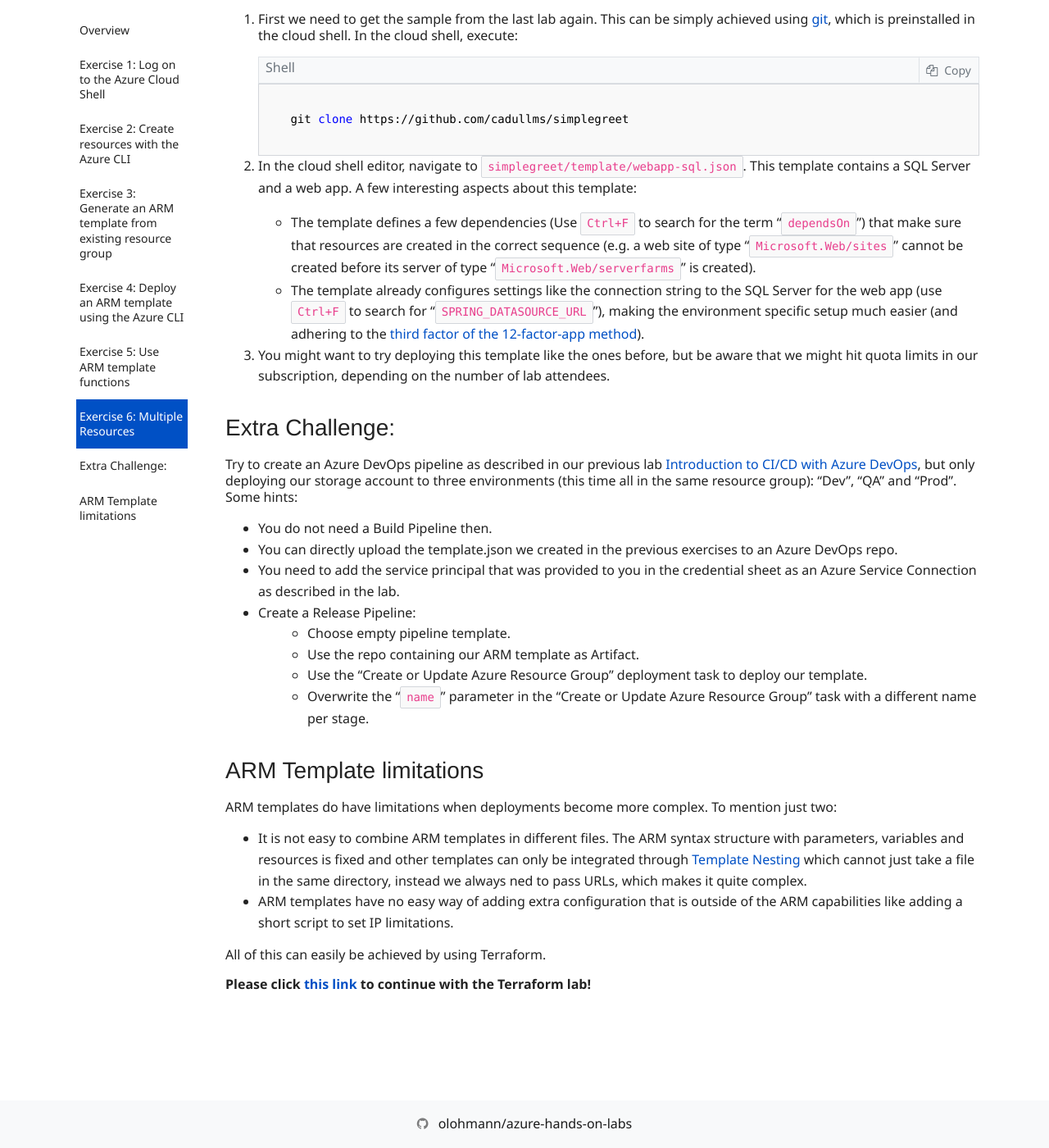
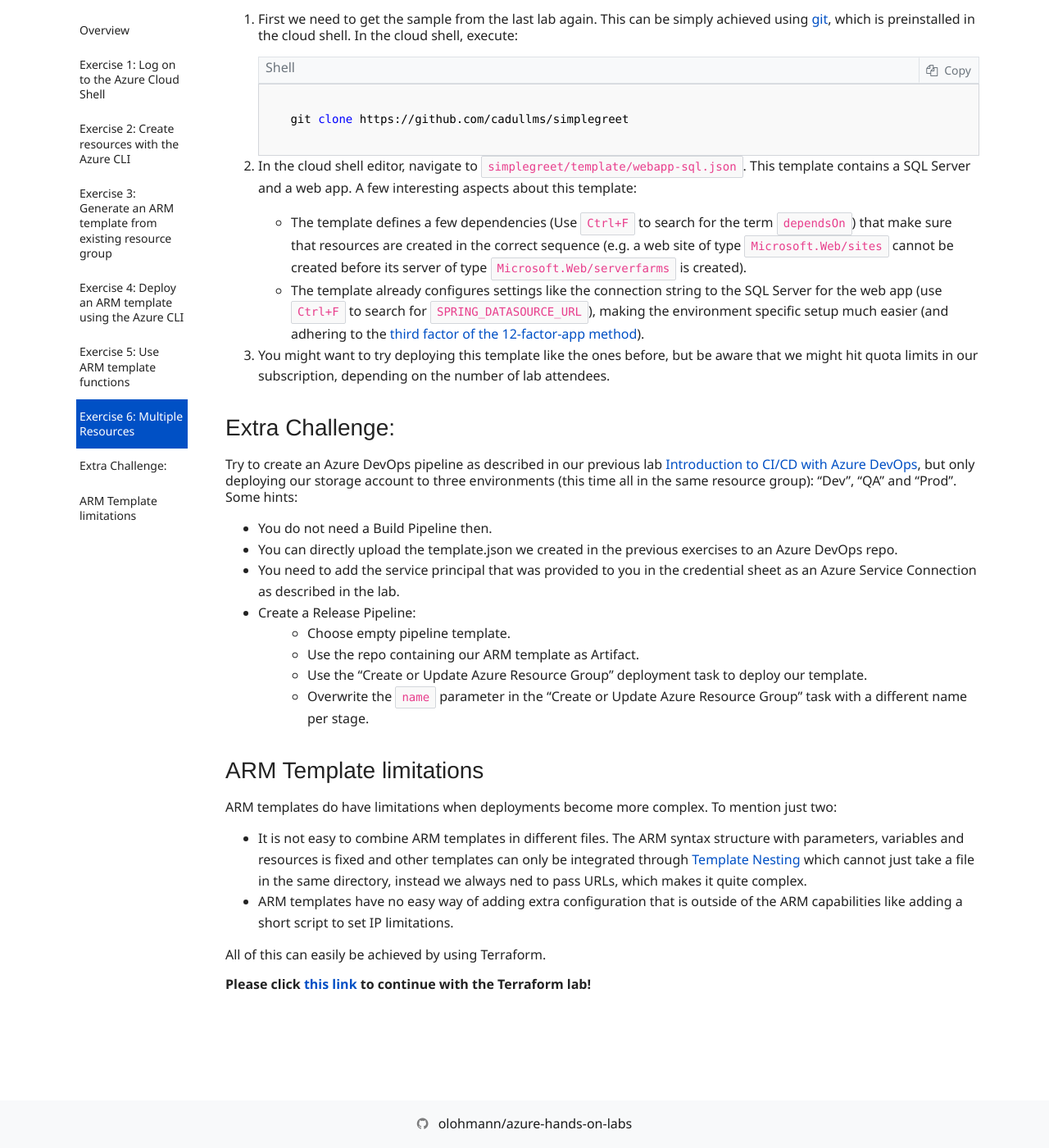
Before and after one commit to olohmann/azure-hands-on-labs, a Jekyll site: the page built from labs/07_iac/iac.md, in a window 1280 px wide and 1400 px high, scrolled down 11029 px. Shown: the whole window at 82% size. Built offline with Jekyll 4.4.1, drawn with Linux system fonts in a browser that asks for light colours; nearby versions of some CDN libraries; our own code applies the rules of GitHub Pages for plain Markdown files; comment, search, counter and statistics services are not loaded; some of the changed text lies outside the part shown.

Commit message:
typo and removing unneccessary quotes

````diff
--- a/labs/07_iac/iac.md
+++ b/labs/07_iac/iac.md
@@ -190,7 +190,7 @@ First, we will take care of the location. To change that from the current hard c
     "location": "[resourceGroup().location]",
     ```
 
-    As mentioned before, the brackets "`[]`" indicate that a function is being called, in this case just getting the location information of the current resource group.
+    As mentioned before, the brackets `[]` indicate that a function is being called, in this case just getting the location information of the current resource group.
 
 1. Now we will use the [uniqueString()](https://docs.microsoft.com/en-us/azure/azure-resource-manager/resource-group-template-functions-string#uniquestring) function to make our storage account name more unique. To make that name reusable, this time we will not directly replace the field in the storage account resource, instead we will use our first variable. Variables make it easier to use values that occur more than once in the template, e.g. when one resource reference another one. Locate the variables section in the template:
     ```json
@@ -217,7 +217,7 @@ First, we will take care of the location. To change that from the current hard c
         }
     },
     ```
-    This reduces the needed input to just one string representing the name for the whole thing. For example, we could call the whole thing "`myapp-dev`" and derive the names as variables from this, like "`myapp-dev-web`" for a website. Or in our case a unique storage name like "`myapp-dev-<some unique string>`" in the next step.
+    This reduces the needed input to just one string representing the name for the whole thing. For example, we could call the whole thing `myapp-dev` and derive the names as variables from this, like `myapp-dev-web` for a website. Or in our case a unique storage name like `myapp-dev-<some unique string>` in the next step.
 
 1. Change the `variables` section (again) like this:
 
@@ -256,8 +256,8 @@ Thusm in this exercise we will be revisiting the sample ARM template from our pr
     git clone https://github.com/cadullms/simplegreet
     ```
 1. In the cloud shell editor, navigate to `simplegreet/template/webapp-sql.json`. This template contains a SQL Server and a web app. A few interesting aspects about this template:
-    * The template defines a few dependencies (Use `Ctrl+F` to search for the term "`dependsOn`") that make sure that resources are created in the correct sequence (e.g. a web site of type "`Microsoft.Web/sites`" cannot be created before its server of type "`Microsoft.Web/serverfarms`" is created).
-    * The template already configures settings like the connection string to the SQL Server for the web app (use `Ctrl+F` to search for "`SPRING_DATASOURCE_URL`"), making the environment specific setup much easier (and adhering to the [third factor of the 12-factor-app method](https://12factor.net/config)).
+    * The template defines a few dependencies (Use `Ctrl+F` to search for the term `dependsOn`) that make sure that resources are created in the correct sequence (e.g. a web site of type `Microsoft.Web/sites` cannot be created before its server of type `Microsoft.Web/serverfarms` is created).
+    * The template already configures settings like the connection string to the SQL Server for the web app (use `Ctrl+F` to search for `SPRING_DATASOURCE_URL`), making the environment specific setup much easier (and adhering to the [third factor of the 12-factor-app method](https://12factor.net/config)).
 
 1. You might want to try deploying this template like the ones before, but be aware that we might hit quota limits in our subscription, depending on the number of lab attendees.
 
@@ -272,7 +272,7 @@ Try to create an Azure DevOps pipeline as described in our previous lab [Introdu
     * Choose empty pipeline template.
     * Use the repo containing our ARM template as Artifact.
     * Use the "Create or Update Azure Resource Group" deployment task to deploy our template.
-    * Overwrite the "`name`" parameter in the "Create or Update Azure Resource Group" task with a different name per stage.
+    * Overwrite the `name` parameter in the "Create or Update Azure Resource Group" task with a different name per stage.
 
 ## ARM Template limitations
 
````
Also changed, not shown: other parts of labs/07_iac/iac.md (+1 -1 lines).
